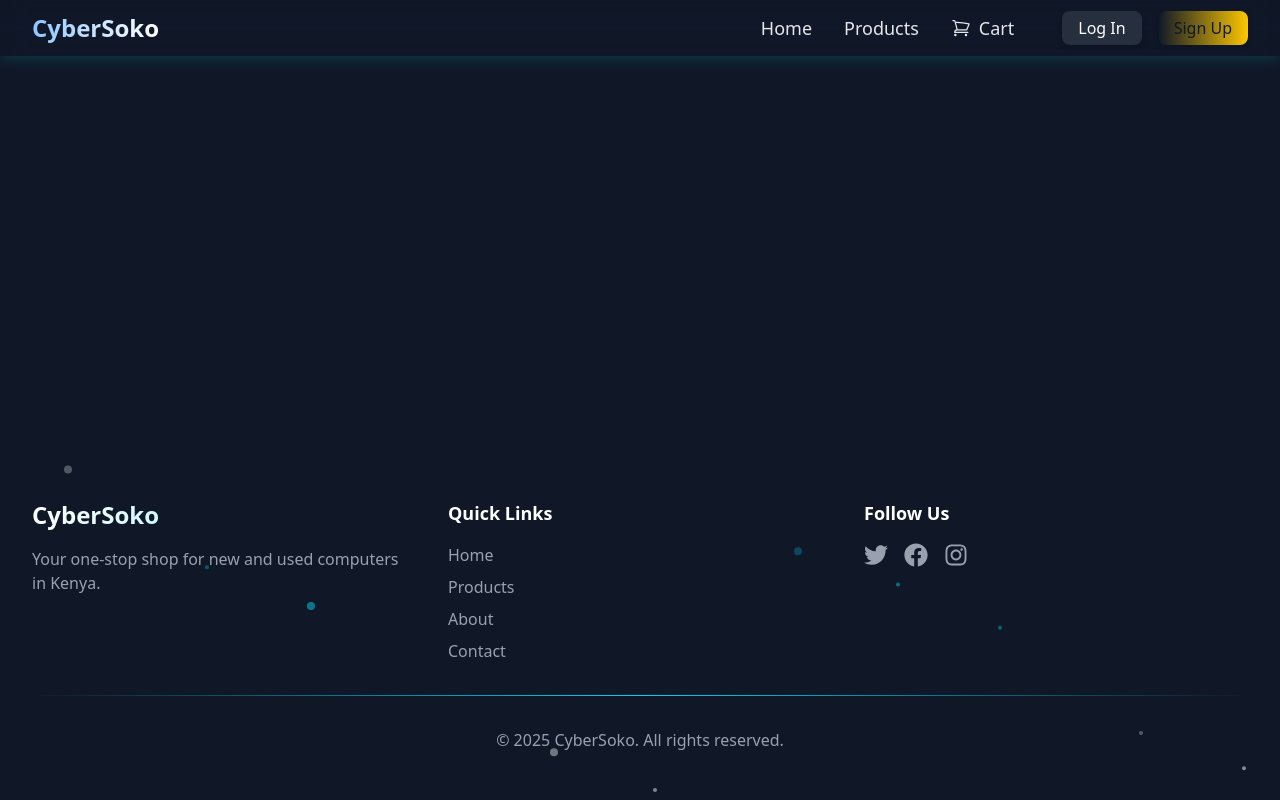
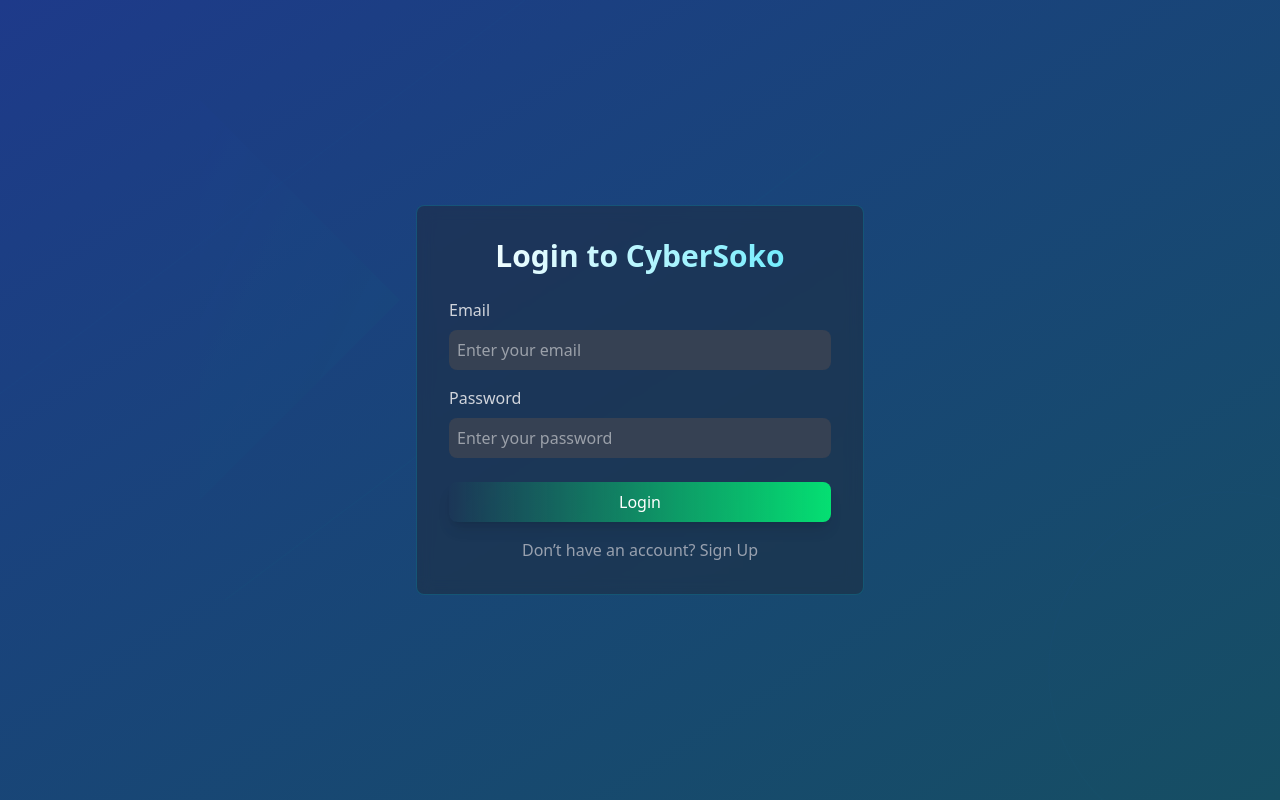
Before and after one commit to Lawrence137/cybersoko, a React (Vite) app: page /login in a window 1280 px wide. Built offline with nearby package versions, Linux system fonts and the light colour scheme.

Commit message:
created auth pages

```diff
--- a/src/App.jsx
+++ b/src/App.jsx
@@ -1,28 +1,44 @@
-import { BrowserRouter as Router, Routes, Route } from 'react-router-dom';
+import { BrowserRouter as Router, Routes, Route, useLocation } from 'react-router-dom';
 import { CartProvider } from './context/CartContext';
 import Header from './components/layout/Header';
-import Footer from './components/layout/Footer'; // Import the new Footer component
+import Footer from './components/layout/Footer';
 import Home from './pages/Home';
 import ProductList from './pages/ProductList';
 import ProductDetail from './pages/ProductDetail';
 import Cart from './pages/Cart';
-import './App.css';
+import './App.css'
+import Login from './pages/auth/Login'; // Import Login
+import Signup from './pages/auth/Signup'; // Import Signup
+
+// Component to conditionally render Header and Footer
+const Layout = ({ children }) => {
+  const location = useLocation();
+  const isAuthPage = location.pathname === '/login' || location.pathname === '/signup';
+
+  return (
+    <>
+      {!isAuthPage && <Header />}
+      <main className={isAuthPage ? '' : 'mt-14 flex-grow'}>{children}</main>
+      {!isAuthPage && <Footer />}
+    </>
+  );
+};
 
 function App() {
   return (
     <CartProvider>
       <Router>
-        <div className="min-h-screen w-full bg-gray-900 flex flex-col">
-          <Header />
-          <main className="mt-14 flex-grow">
+        <div className="min-h-[100dvh] w-full bg-gray-900 flex flex-col">
+          <Layout>
             <Routes>
               <Route path="/" element={<Home />} />
               <Route path="/products" element={<ProductList />} />
               <Route path="/products/:id" element={<ProductDetail />} />
               <Route path="/cart" element={<Cart />} />
+              <Route path="/login" element={<Login />} /> {/* Add Login route */}
+              <Route path="/signup" element={<Signup />} /> {/* Add Signup route */}
             </Routes>
-          </main>
-          <Footer /> {/* Add Footer here */}
+          </Layout>
         </div>
       </Router>
     </CartProvider>
--- /dev/null
+++ b/src/pages/auth/Login.jsx
@@ -0,0 +1,126 @@
+import { useState } from 'react';
+import { Link, useNavigate } from 'react-router-dom';
+import { motion } from 'framer-motion';
+
+// Animation variants for the form
+const formVariants = {
+  hidden: { opacity: 0, y: 20 },
+  visible: { opacity: 1, y: 0, transition: { duration: 0.6, ease: 'easeOut' } },
+};
+
+// Animation variants for buttons
+const buttonVariants = {
+  hover: {
+    scale: 1.05,
+    boxShadow: '0 0 15px rgba(16, 185, 129, 0.5)',
+    transition: { duration: 0.3, ease: 'easeInOut' },
+  },
+};
+
+const Login = () => {
+  const [email, setEmail] = useState('');
+  const [password, setPassword] = useState('');
+  const navigate = useNavigate();
+
+  const handleSubmit = (e) => {
+    e.preventDefault();
+    // Placeholder for authentication logic
+    console.log('Login:', { email, password });
+    // Navigate to home page after successful login
+    navigate('/');
+  };
+
+  return (
+    <div className="min-h-[100dvh] w-full bg-gray-900 text-white relative flex items-center justify-center">
+      {/* Background with Radial Gradient and Geometric Shapes */}
+      <div className="absolute inset-0 bg-gradient-to-br from-[#1E3A8A] to-[#164E63] pointer-events-none z-0">
+        <svg className="w-full h-full opacity-10" preserveAspectRatio="none">
+          <defs>
+            <linearGradient id="shapeGradient" x1="0%" y1="0%" x2="100%" y2="100%">
+              <stop offset="0%" style={{ stopColor: '#1E40AF', stopOpacity: 0.5 }} />
+              <stop offset="100%" style={{ stopColor: '#10B981', stopOpacity: 0.3 }} />
+            </linearGradient>
+          </defs>
+          <path
+            d="M0,0 L100,100 L0,200 Z"
+            fill="url(#shapeGradient)"
+            transform="scale(2) translate(100, 50)"
+          />
+          <path
+            d="M0,300 L400,0 M200,400 L600,100"
+            stroke="url(#shapeGradient)"
+            strokeWidth="1"
+            transform="scale(1.5) translate(-50, 0)"
+          />
+          <circle
+            cx="80%"
+            cy="70%"
+            r="150"
+            fill="none"
+            stroke="url(#shapeGradient)"
+            strokeWidth="1"
+            transform="scale(1.2)"
+          />
+        </svg>
+      </div>
+
+      {/* Login Form */}
+      <motion.div
+        className="relative z-10 w-full max-w-md p-8 bg-gray-800/50 backdrop-blur-sm rounded-lg border border-cyan-400/20"
+        variants={formVariants}
+        initial="hidden"
+        animate="visible"
+      >
+        <h2 className="text-3xl font-bold bg-gradient-to-r from-white to-cyan-300 bg-clip-text text-transparent mb-6 text-center">
+          Login to CyberSoko
+        </h2>
+        <form onSubmit={handleSubmit}>
+          <div className="mb-4">
+            <label className="block text-gray-300 mb-2" htmlFor="email">
+              Email
+            </label>
+            <input
+              type="email"
+              id="email"
+              value={email}
+              onChange={(e) => setEmail(e.target.value)}
+              required
+              className="w-full p-2 bg-gray-700 text-white rounded-lg focus:outline-none focus:ring-2 focus:ring-secondary"
+              placeholder="Enter your email"
+            />
+          </div>
+          <div className="mb-6">
+            <label className="block text-gray-300 mb-2" htmlFor="password">
+              Password
+            </label>
+            <input
+              type="password"
+              id="password"
+              value={password}
+              onChange={(e) => setPassword(e.target.value)}
+              required
+              className="w-full p-2 bg-gray-700 text-white rounded-lg focus:outline-none focus:ring-2 focus:ring-secondary"
+              placeholder="Enter your password"
+            />
+          </div>
+          <motion.button
+            type="submit"
+            className="w-full px-4 py-2 bg-gradient-to-r from-secondary to-green-400 text-white rounded-lg shadow-lg"
+            variants={buttonVariants}
+            whileHover="hover"
+          >
+            Login
+          </motion.button>
+        </form>
+        <p className="mt-4 text-center text-gray-400">
+          Don’t have an account?{' '}
+          <Link to="/signup" className="text-secondary hover:underline">
+            Sign Up
+          </Link>
+        </p>
+      </motion.div>
+    </div>
+  );
+};
+
+export default Login;
--- /dev/null
+++ b/src/pages/auth/Signup.jsx
@@ -0,0 +1,141 @@
+import { useState } from 'react';
+import { Link, useNavigate } from 'react-router-dom';
+import { motion } from 'framer-motion';
+
+// Animation variants for the form
+const formVariants = {
+  hidden: { opacity: 0, y: 20 },
+  visible: { opacity: 1, y: 0, transition: { duration: 0.6, ease: 'easeOut' } },
+};
+
+// Animation variants for buttons
+const buttonVariants = {
+  hover: {
+    scale: 1.05,
+    boxShadow: '0 0 15px rgba(16, 185, 129, 0.5)',
+    transition: { duration: 0.3, ease: 'easeInOut' },
+  },
+};
+
+const Signup = () => {
+  const [name, setName] = useState('');
+  const [email, setEmail] = useState('');
+  const [password, setPassword] = useState('');
+  const navigate = useNavigate();
+
+  const handleSubmit = (e) => {
+    e.preventDefault();
+    // Placeholder for signup logic
+    console.log('Signup:', { name, email, password });
+    // Navigate to login page after successful signup
+    navigate('/login');
+  };
+
+  return (
+    <div className="min-h-[100dvh] w-full bg-gray-900 text-white relative flex items-center justify-center">
+      {/* Background with Radial Gradient and Geometric Shapes */}
+      <div className="absolute inset-0 bg-gradient-to-br from-[#1E3A8A] to-[#164E63] pointer-events-none z-0">
+        <svg className="w-full h-full opacity-10" preserveAspectRatio="none">
+          <defs>
+            <linearGradient id="shapeGradient" x1="0%" y1="0%" x2="100%" y2="100%">
+              <stop offset="0%" style={{ stopColor: '#1E40AF', stopOpacity: 0.5 }} />
+              <stop offset="100%" style={{ stopColor: '#10B981', stopOpacity: 0.3 }} />
+            </linearGradient>
+          </defs>
+          <path
+            d="M0,0 L100,100 L0,200 Z"
+            fill="url(#shapeGradient)"
+            transform="scale(2) translate(100, 50)"
+          />
+          <path
+            d="M0,300 L400,0 M200,400 L600,100"
+            stroke="url(#shapeGradient)"
+            strokeWidth="1"
+            transform="scale(1.5) translate(-50, 0)"
+          />
+          <circle
+            cx="80%"
+            cy="70%"
+            r="150"
+            fill="none"
+            stroke="url(#shapeGradient)"
+            strokeWidth="1"
+            transform="scale(1.2)"
+          />
+        </svg>
+      </div>
+
+      {/* Signup Form */}
+      <motion.div
+        className="relative z-10 w-full max-w-md p-8 bg-gray-800/50 backdrop-blur-sm rounded-lg border border-cyan-400/20"
+        variants={formVariants}
+        initial="hidden"
+        animate="visible"
+      >
+        <h2 className="text-3xl font-bold bg-gradient-to-r from-white to-cyan-300 bg-clip-text text-transparent mb-6 text-center">
+          Create your CyberSoko Account
+        </h2>
+        <form onSubmit={handleSubmit}>
+          <div className="mb-4">
+            <label className="block text-gray-300 mb-2" htmlFor="name">
+              Full Name
+            </label>
+            <input
+              type="text"
+              id="name"
+              value={name}
+              onChange={(e) => setName(e.target.value)}
+              required
+              className="w-full p-2 bg-gray-700 text-white rounded-lg focus:outline-none focus:ring-2 focus:ring-secondary"
+              placeholder="Enter your full name"
+            />
+          </div>
+          <div className="mb-4">
+            <label className="block text-gray-300 mb-2" htmlFor="email">
+              Email
+            </label>
+            <input
+              type="email"
+              id="email"
+              value={email}
+              onChange={(e) => setEmail(e.target.value)}
+              required
+              className="w-full p-2 bg-gray-700 text-white rounded-lg focus:outline-none focus:ring-2 focus:ring-secondary"
+              placeholder="Enter your email"
+            />
+          </div>
+          <div className="mb-6">
+            <label className="block text-gray-300 mb-2" htmlFor="password">
+              Password
+            </label>
+            <input
+              type="password"
+              id="password"
+              value={password}
+              onChange={(e) => setPassword(e.target.value)}
+              required
+              className="w-full p-2 bg-gray-700 text-white rounded-lg focus:outline-none focus:ring-2 focus:ring-secondary"
+              placeholder="Create a password"
+            />
+          </div>
+          <motion.button
+            type="submit"
+            className="w-full px-4 py-2 bg-gradient-to-r from-secondary to-green-400 text-white rounded-lg shadow-lg"
+            variants={buttonVariants}
+            whileHover="hover"
+          >
+            Sign Up
+          </motion.button>
+        </form>
+        <p className="mt-4 text-center text-gray-400">
+          Already have an account?{' '}
+          <Link to="/login" className="text-secondary hover:underline">
+            Login
+          </Link>
+        </p>
+      </motion.div>
+    </div>
+  );
+};
+
+export default Signup;
```
